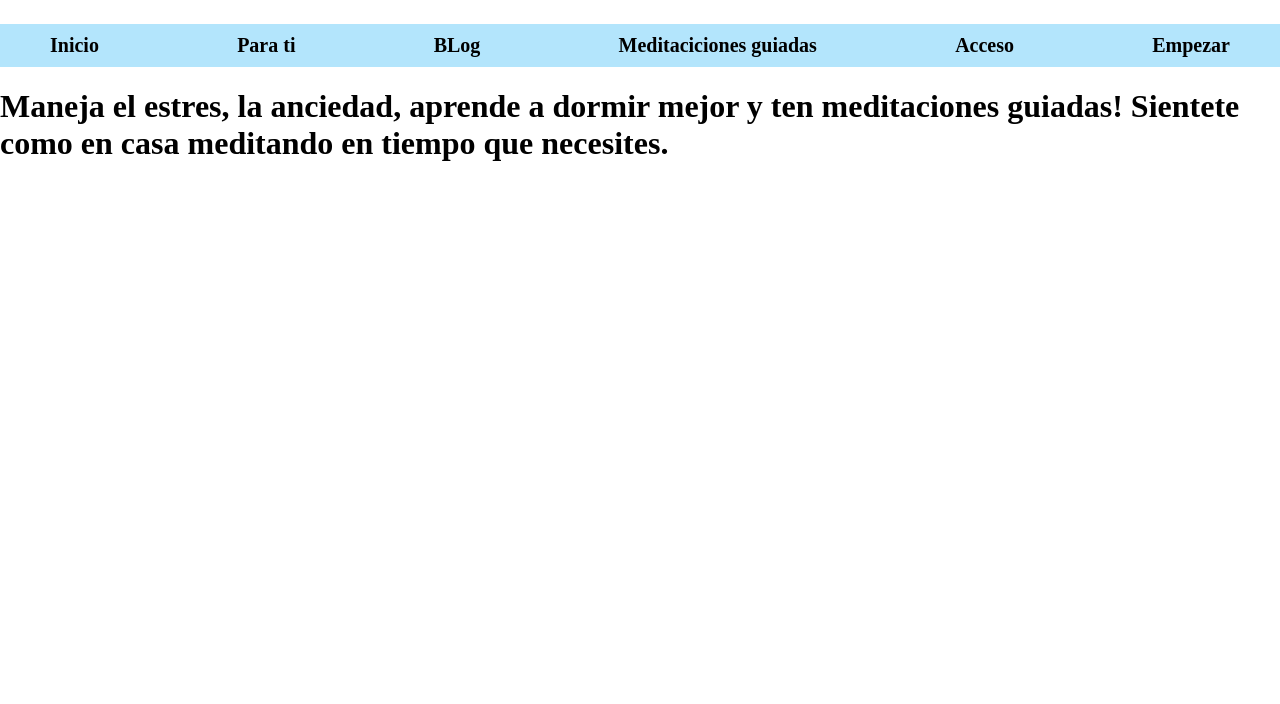
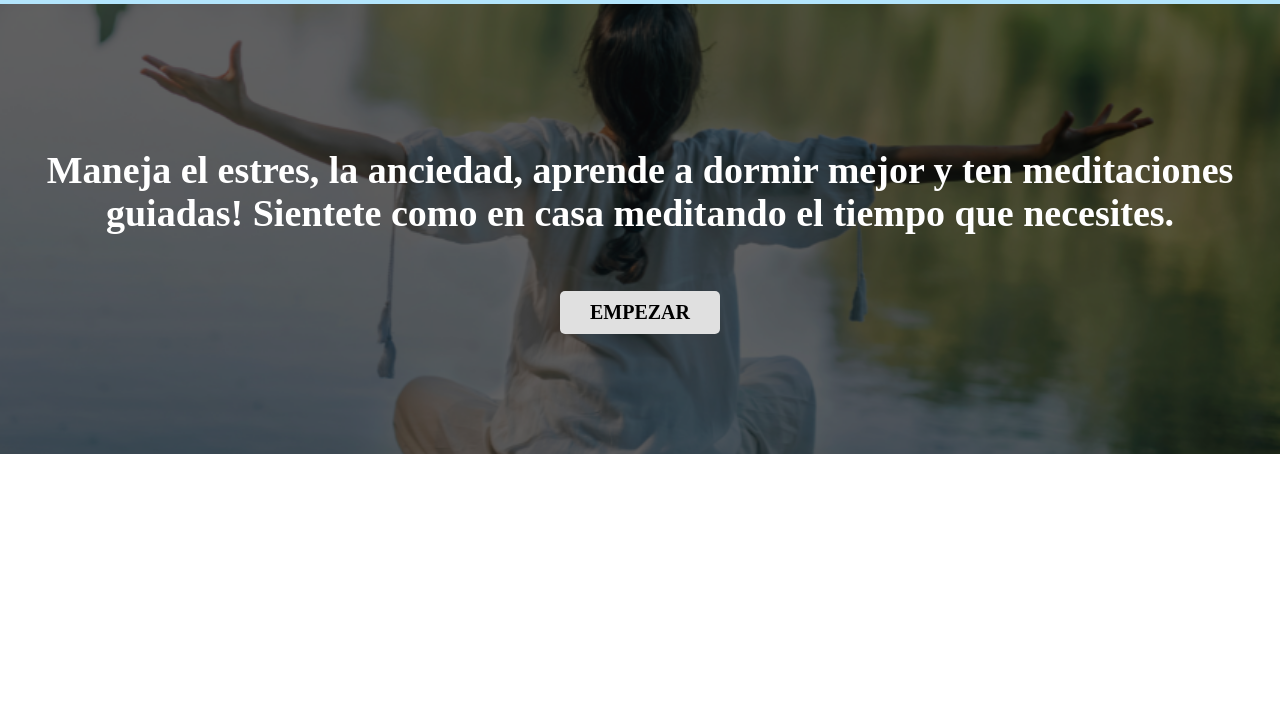
Before and after one commit to jphidalgoj/concurso, a plain HTML site: page index.html in a window 1280 px wide. Shown: the part 96-800 px from the top of the page. Drawn offline with Linux system fonts and the light colour scheme.

Commit message:
agregado el css de la navegacion y boton

```diff
--- a/css/estilos.css
+++ b/css/estilos.css
@@ -10,18 +10,49 @@
 
 html{
     font-size: 62.5%;
+    box-sizing: border-box;
+}
+*,*:before, *:after{
+    box-sizing: inherit;
 }
 body{
     font-size: 16px;
 
 }
-.titulo{
-    text-align: center;
+h1{
     font-size: 3.8rem;
 }
+h2{
+    font-size: 2.8rem;
+}
+h3{
+    font-size: 1.8rem;
+}
+h1,h2,h3{
+    text-align: center;
+}
+
 .contenedor{
     width: 120rem;
     margin: 0 auto;
+}
+.boton{
+    background-color: var(--griss_suave);
+    color: var(--negro);
+    padding: 1rem 3rem;
+    margin-top: 3rem;
+    font-size: 2rem;
+    text-decoration: none;
+    text-transform: uppercase;
+    font-weight: bold;
+    border-radius: .5rem;
+    width: 90%;
+    text-align: center;
+}
+@media (min-width: 768px){
+    .boton{
+        width: auto;
+    }
 }
 .nav-bgr{
     background-color: var(--azul_suave);
@@ -29,7 +60,13 @@ body{
 .nav-principal{
 
     display: flex;
-    justify-content: space-between;
+    flex-direction: column;
+}
+@media (min-width: 768px){
+    .nav-principal{
+        flex-direction: row;
+        justify-content: space-between;
+    }
 }
 .nav-principal a{
     color:black;
@@ -43,3 +80,27 @@ body{
     color: var(--blanco);
 
 }
+
+.hero{
+    background-image: url(../img/meditar-rio.png);
+    background-repeat: no-repeat;
+    background-size: cover;
+    height: 450px;
+    position: relative;
+}
+.contenedor-hero{
+    position: absolute;
+    background-color: rgba(0,0,0, .6);
+    background-color: rbg(0 0 0 / 60%);
+    width: 100%;
+    height: 100%;
+    display: flex;
+    flex-direction: column;
+    align-items: center;
+    justify-content: center;
+}
+
+.contenedor-hero h1{
+    color: var(--blanco);
+
+}
--- a/index.html
+++ b/index.html
@@ -15,18 +15,22 @@
       <nav class="nav-principal contenedor">
         <a href="index.html">Inicio</a>
         <a href="">Para ti</a>
-        <a href="">BLog</a>
+        <a href="">Blog</a>
         <a href="">Meditaciciones guiadas</a>
         <a href="" class="acceso">Acceso</a>
         <a href="" class="acceso">Empezar</a>
       </nav>
     </div>
 
-    <section>
-      <h1>
-        Maneja el estres, la anciedad, aprende a dormir mejor y ten meditaciones
-        guiadas! Sientete como en casa meditando en tiempo que necesites.
-      </h1>
+    <section class="hero">
+      <div class="contenedor-hero">
+        <h1 >
+          Maneja el estres, la anciedad, aprende a dormir mejor y ten
+          meditaciones guiadas! Sientete como en casa meditando el tiempo que
+          necesites.
+        </h1>
+        <a href="#" class="boton">Empezar</a>
+      </div>
     </section>
   </body>
 </html>
```
Also changed, not shown: img/meditacion.jpg (added), img/meditacion2.jpg (added), img/meditaciones.jpg (added), img/meditar-rio.png (added), img/meditar.jpeg (added), img/meidtar2.jpeg (added).
